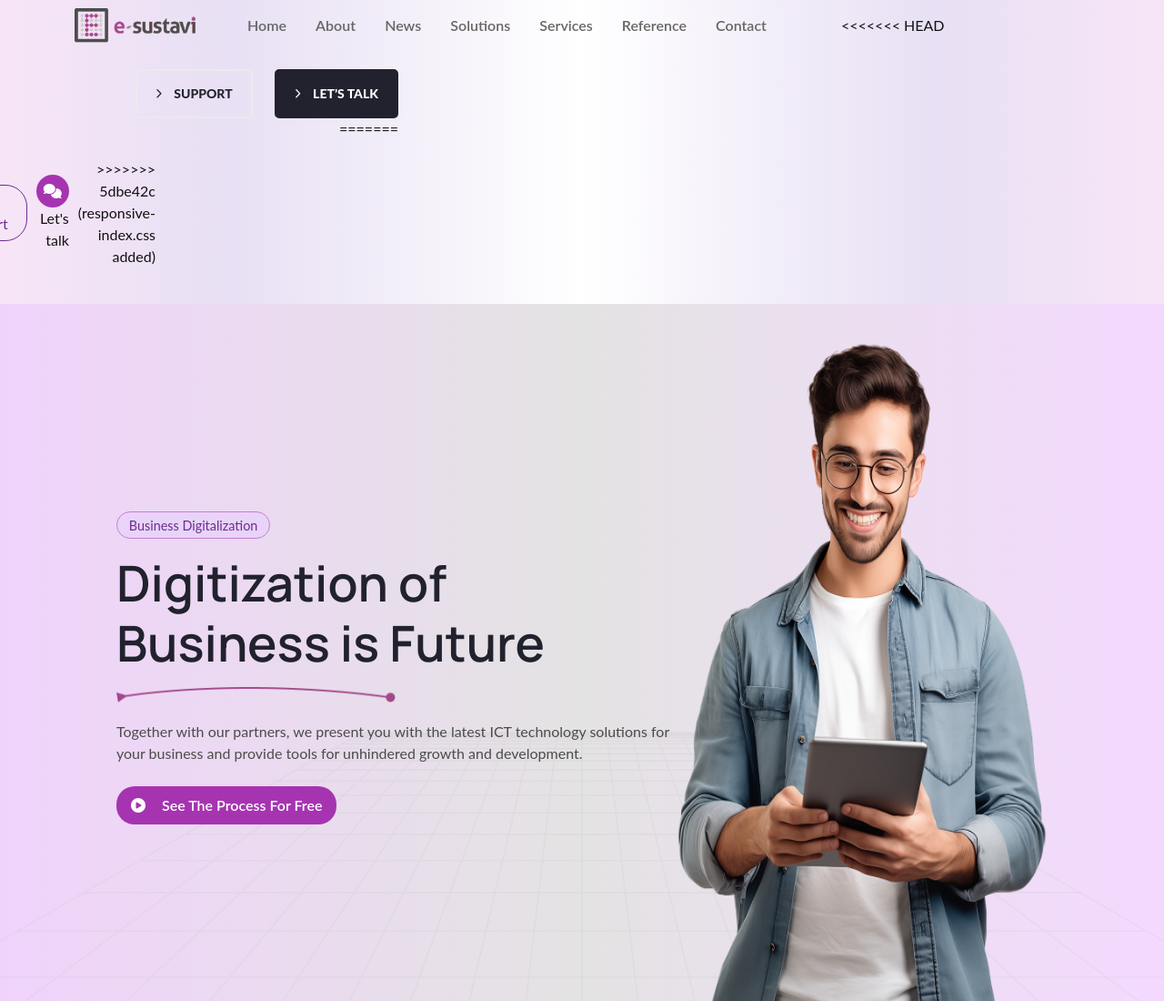
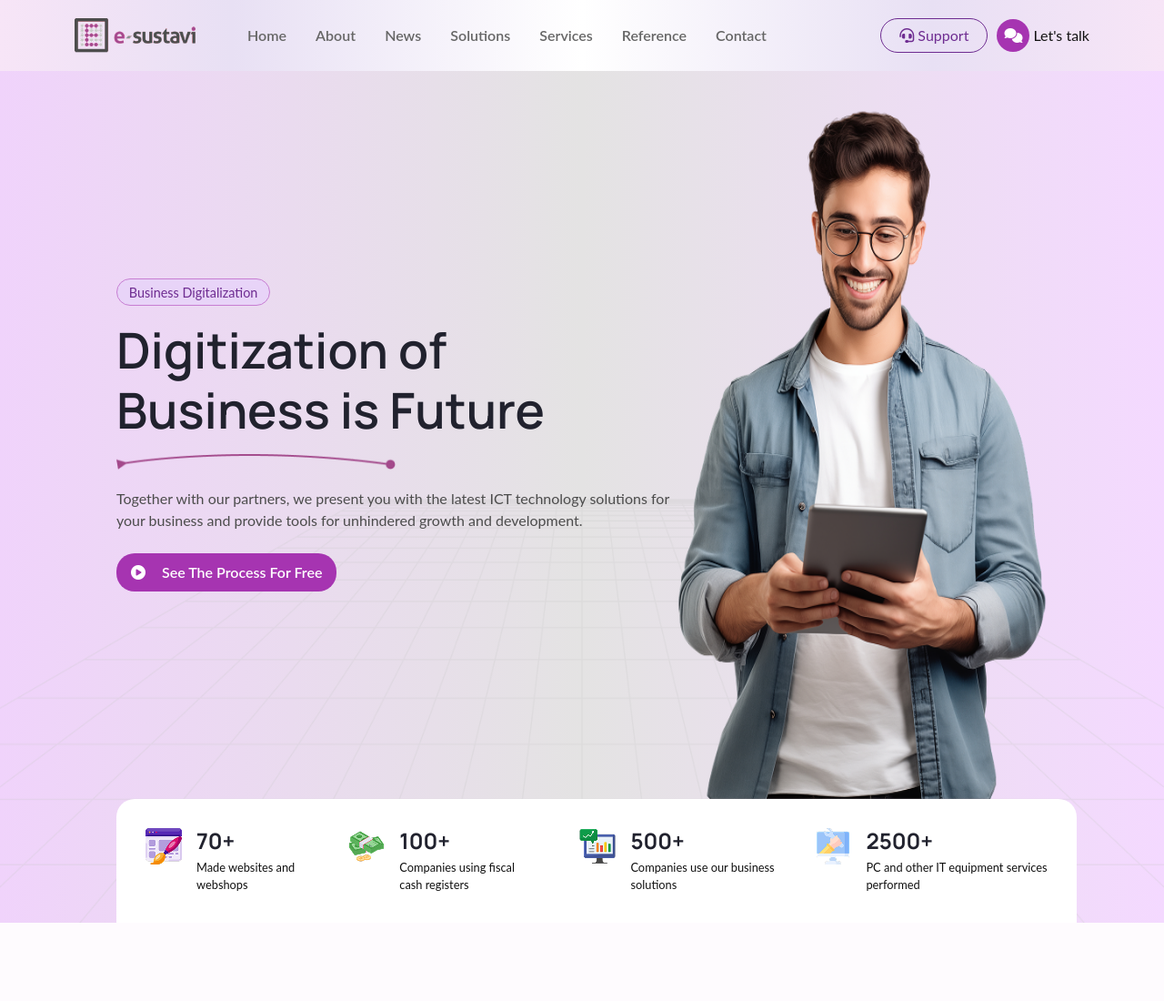
Before and after one commit to rhythm1950/e-sustavi, a plain HTML site: page index.html in a window 1280 px wide. Shown: the top 1100 px of the page at 91% size. Drawn offline with Linux system fonts and the light colour scheme.

Commit message:
a comment added to 48 no line

```diff
--- a/index.html
+++ b/index.html
@@ -43,9 +43,9 @@
         font-family: "Lato", sans-serif;
     }
 </style>
-<!--  -->
 
 <body class="global-font">
+    <!-- header start -->
     <header class="header-area header">
 
         <div id="header-sticky" class="menu-area">
@@ -88,18 +88,6 @@
                                 </nav>
                             </div>
                         </div>
-<<<<<<< HEAD
-                        <div class="col-xl-4 col-lg-4 text-right d-none d-lg-block mt-20 mb-20">
-                            <div class="login">
-                                <ul>
-                                    <li><a href="contact.html" class="btn"><i class="fa-regular fa-angle-right"></i>
-                                            Support </a></li>
-                                    <li>
-                                        <a href="contact.html" class="btn active"><i
-                                                class="fa-regular fa-angle-right"></i> Let’s Talk</a>
-                                    </li>
-                                </ul>
-=======
                         <div class="col-xl-3 col-lg-3 text-right d-none d-lg-block mt-20 mb-20">
                             <div
                                 style="width: 100%;display: flex; justify-content: flex-end;align-items: center; gap: 10px; ">
@@ -112,7 +100,6 @@
                                             class="fas fa-comments"></i></button>
                                     <span>Let's talk</span>
                                 </div>
->>>>>>> 5dbe42c (responsive-index.css added)
                             </div>
                         </div>
                     </div>
```
